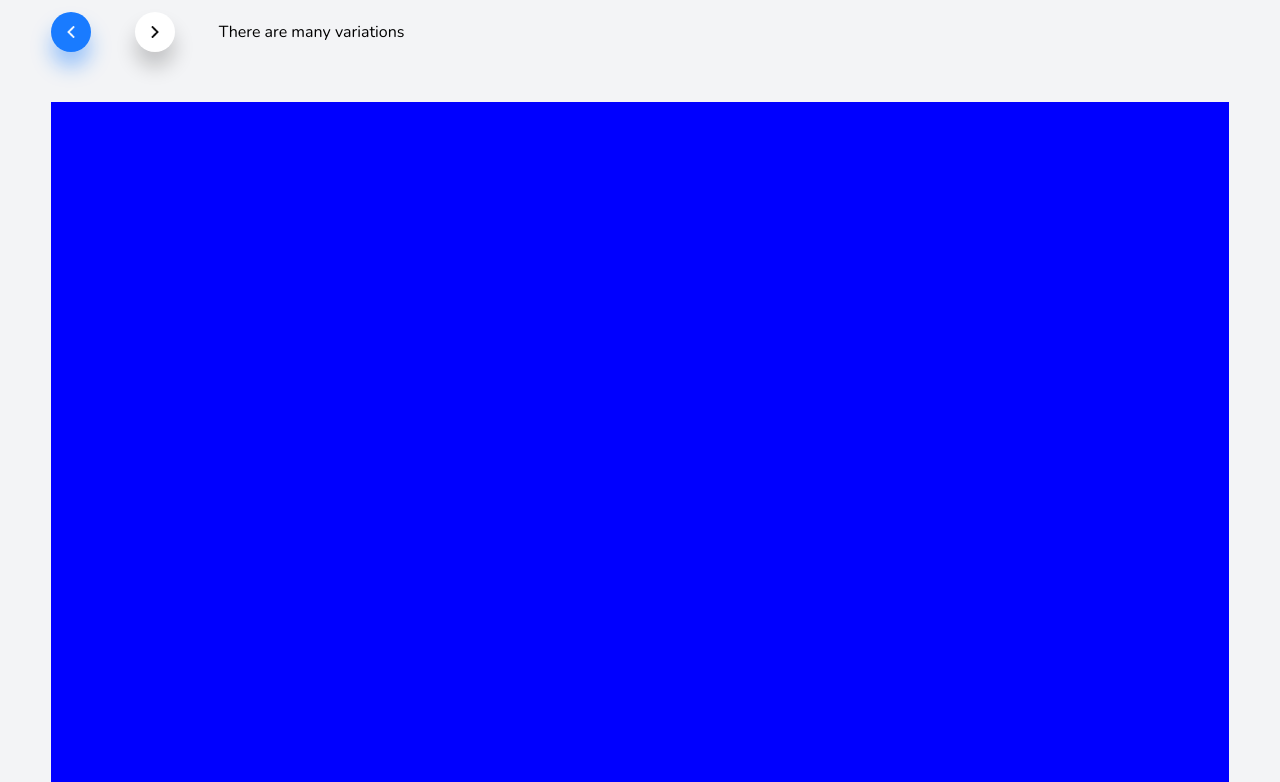
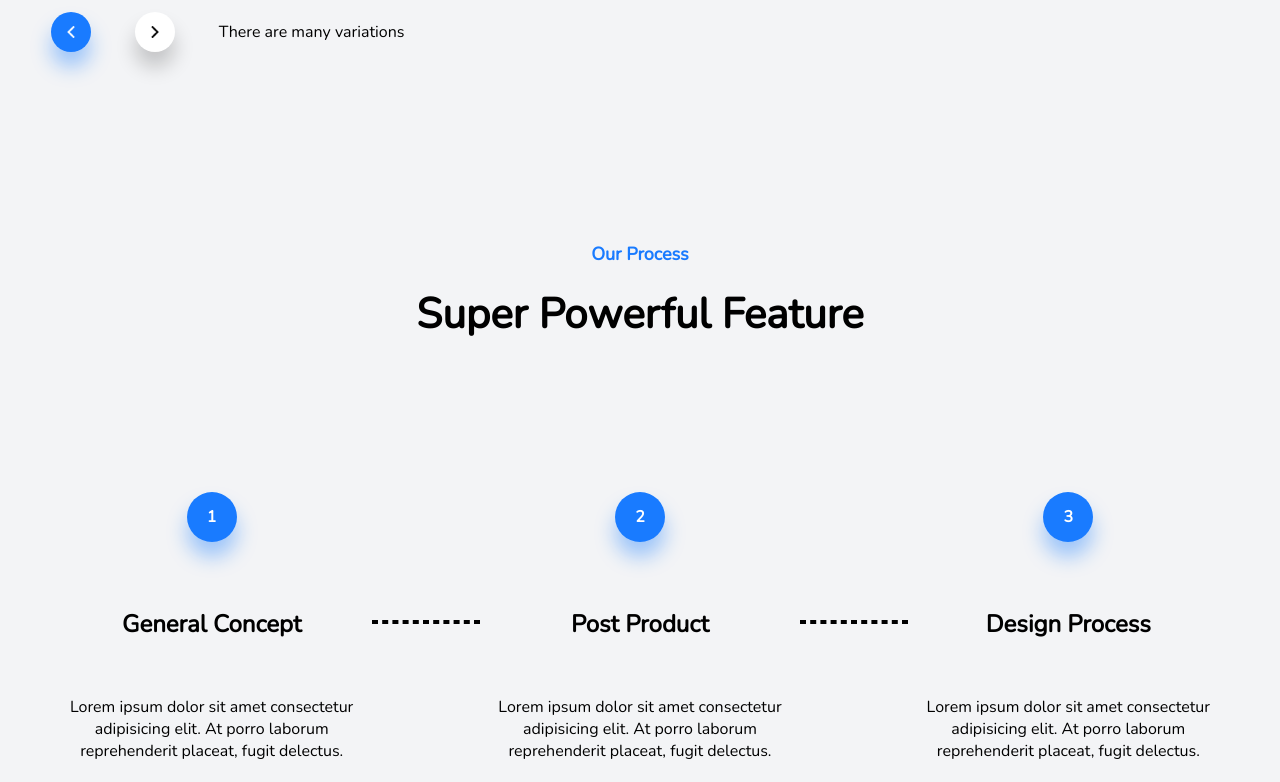
Before and after one commit to oliver-wahome/digitalAgency, a plain HTML site: page index.html in a window 1280 px wide. Shown: the part 3098-3880 px from the top of the page. Drawn offline with nearby package versions, Linux system fonts and the light colour scheme.

Commit message:
Completed Process Page(first draft)

```diff
--- a/index.html
+++ b/index.html
@@ -280,7 +280,7 @@
         <!-- Testimonial Page -->
         <div class="testimonial">
 
-            <div class="titleSection">
+            <div class="testimonialTitleSection">
                 <div class="blueTitle">
                     <p>Testimonial</p>
                 </div>
@@ -360,6 +360,68 @@
 
         <!-- Process Page -->
         <div class="process">
+            <div class="processTitleSection">
+                <div class="blueTitle">
+                    <p>Our Process</p>
+                </div>
+
+                <div class="mediumText processTitle">
+                    <h3>
+                        Super Powerful Feature
+                    </h3>
+                </div>
+            </div>
+
+            <div class="processCardSection">
+                <div class="processCard">
+                    <div class="cardImage blue_cardImage processNumber">
+                        <p>1</p>
+                    </div>
+
+                    <h2>General Concept</h2>
+
+                    <p class="processCardText">
+                        Lorem ipsum dolor sit amet
+                        consectetur adipisicing elit.
+                        At porro laborum reprehenderit
+                        placeat, fugit delectus.
+                    </p>
+                </div>
+
+                <div class="dashedLine"></div>
+
+                <div class="processCard">
+                    <div class="cardImage blue_cardImage processNumber">
+                        <p>2</p>
+                    </div>
+
+                    <h2>Post Product</h2>
+
+                    <p class="processCardText">
+                        Lorem ipsum dolor sit amet
+                        consectetur adipisicing elit.
+                        At porro laborum reprehenderit
+                        placeat, fugit delectus.
+                    </p>
+                </div>
+
+                <div class="dashedLine"></div>
+
+                <div class="processCard">
+                    <div class="cardImage blue_cardImage processNumber">
+                        <p>3</p>
+                    </div>
+
+                    <h2>Design Process</h2>
+
+                    <p class="processCardText">
+                        Lorem ipsum dolor sit amet
+                        consectetur adipisicing elit.
+                        At porro laborum reprehenderit
+                        placeat, fugit delectus.
+                    </p>
+                </div>
+            </div>
 
         </div>
 
--- a/style.css
+++ b/style.css
@@ -467,11 +467,11 @@ body {
 }
 
 /* Start of elements within the testimonial page */
-.titleSection {
+.testimonialTitleSection {
     margin-bottom: 15px;
 }
 
-.titleSection h3 {
+.testimonialTitle h3 {
     margin-top: 10px;
     line-height: 48px;
 }
@@ -549,13 +549,61 @@ body {
     box-shadow: 0px 15px 20px rgba(0, 0, 0, 0.2);
 }
 
-
 /* End of elements within the testimonial page */
 
 .process {
     height: 100vh;
-    background-color: blue;
+    display: flex;
+    flex-direction: column;
+    justify-content: center;
+    align-items: center;
 }
+
+.processTitleSection {
+    height: 30vh;
+    display: flex;
+    flex-direction: column;
+    justify-content: flex-start;
+    align-items: center;
+    width: 100%;
+}
+
+.processCardSection {
+    display: flex;
+    justify-content: space-between;
+    align-items: center;
+}
+
+.processCard {
+    height: 35vh;
+    width: 30%;
+    display: flex;
+    flex-direction: column;
+    justify-content: space-between;
+    align-items: center;
+}
+
+.processNumber {
+    height: 50px;
+    width: 50px;
+    color: white;
+    font-weight: bold;
+}
+.processCardText{
+    width: 90%;
+    text-align: center;
+}
+
+.dashedLine {
+    width: 10%;
+    border: 2px dashed black;
+}
+
+/* Start of elements within the process page */
+
+
+
+/* End of elements within the process page */
 
 .subscribe {
     height: 100vh;
```
